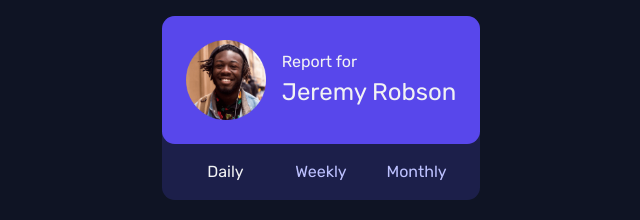
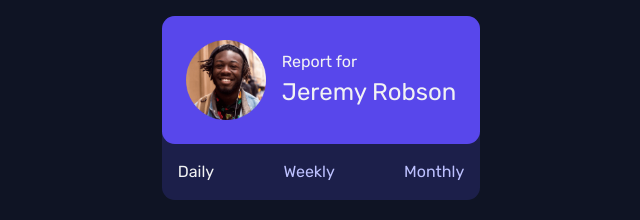
Before and after one commit to CalfMoon-Challenges/time-tracking-dashboard, a React (Vite) app: page / in a window 1280 px wide. Shown: the top 220 px of the page, without its empty margins (319-959 px from the left). Built offline with nearby package versions, Linux system fonts and the light colour scheme.

Commit message:
refactor: use justify content insted of hacking

```diff
--- a/src/MainBody.css
+++ b/src/MainBody.css
@@ -40,10 +40,10 @@
 
 .activity__details__top {
   display: flex;
+  justify-content: space-between;
 }
 
 .activity__details__top__title {
-  margin-right: auto;
   font-weight: 600;
 }
 
@@ -51,11 +51,11 @@
   display: flex;
   flex-direction: row;
   align-items: center;
+  justify-content: space-between;
 }
 
 .activity__details__time__current {
   font-size: 1.6rem;
-  margin-right: auto;
 }
 
 .activity__details__time__previous {
--- a/src/UserCard.css
+++ b/src/UserCard.css
@@ -29,9 +29,9 @@
 }
 
 .time-selector {
-  display: grid;
-  grid-template-columns: repeat(3, 1fr);
+  display: flex;
   padding: 1rem;
+  justify-content: space-between;
 }
 
 .time-selector__radio {
@@ -39,7 +39,6 @@
 }
 
 .time-selector__label {
-  text-align: center;
   color: var(--text-no-focus);
 }
 
```
